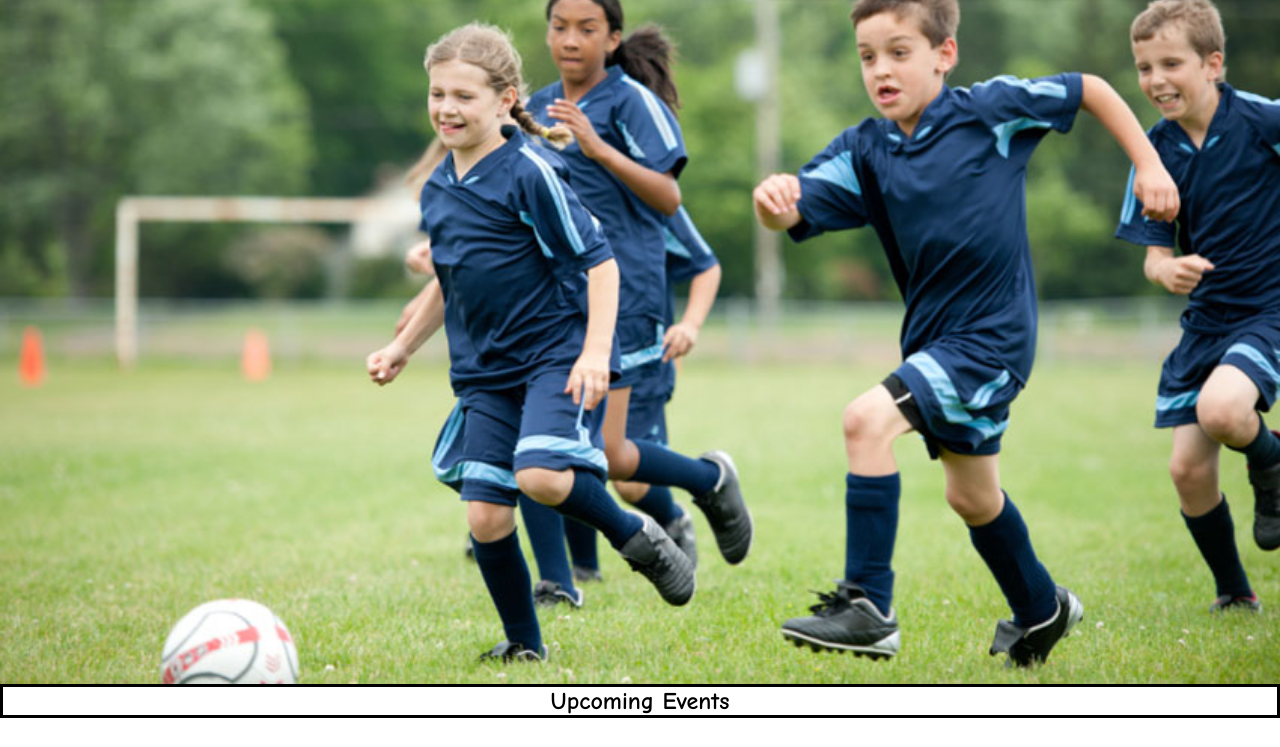
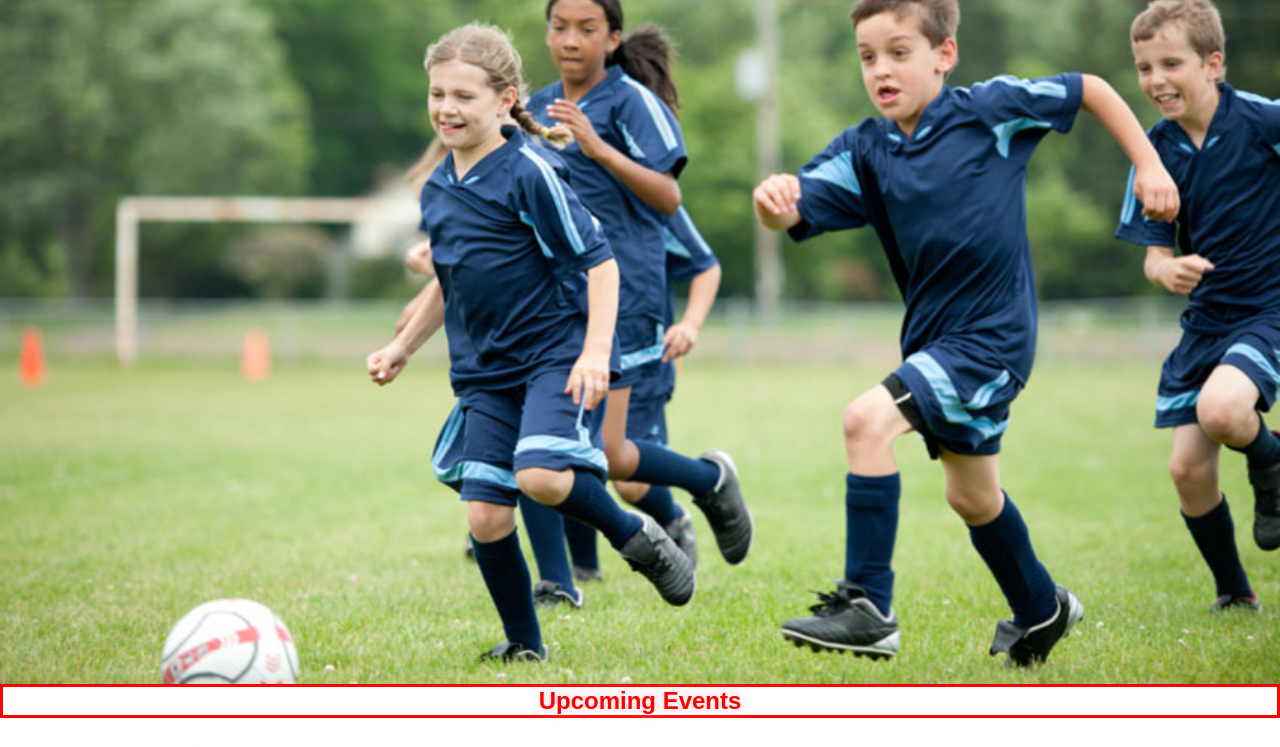
Before and after one commit to IgnGGA/Tarea_5_Final_Ignacio, a plain HTML site: page index.html in a window 1280 px wide. Shown: the part 140-887 px from the top of the page. Drawn offline with Linux system fonts and the light colour scheme.

Commit message:
[[STYLE]] cambiar color y fuente

```diff
--- a/assets/css/style.css
+++ b/assets/css/style.css
@@ -1,7 +1,9 @@
 *{
     margin: 0;
     padding: 0;
-    font-family:"comic sans ms" ;
+    font-family:"arial";
+    color: red;
+    text-shadow: 0px 0px 15px pink;
 }
 .fondo{
     background-image: url(/assets/image/design2_image1.jpg);
```
